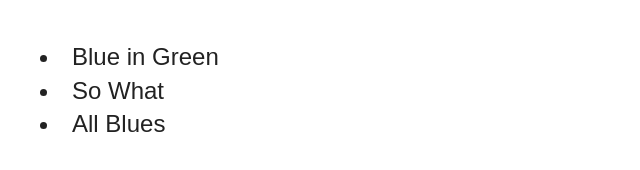
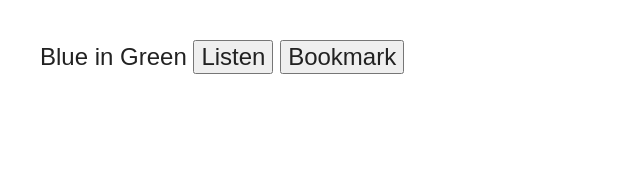
Before and after one commit to brokerstir/total-backbone, a plain HTML site: page index.html in a window 1280 px wide. Shown: the whole page, without its empty margins (0-640 px from the left). Drawn offline with Linux system fonts and the light colour scheme.

Commit message:
handle DOM events

```diff
--- a/index.html
+++ b/index.html
@@ -15,7 +15,7 @@
     </head>
     <body>
 
-        <div id="songs"></div>
+        <div id="container"></div>
 
         <script src="js/lib/jquery-min.js"></script>
         <script src="js/lib/underscore-min.js"></script>
--- a/js/main.js
+++ b/js/main.js
@@ -1,21 +1,37 @@
 
 var Song = Backbone.Model.extend();
 
+/*
 var Songs =  Backbone.Collection.extend({
 	model: Song
 });
+*/
 
 // create view class
+
 var SongView = Backbone.View.extend({
-	tagName: "li",
+	events: {
+		"click": "onClick",
+		"click .bookmark": "onClickBookmark",
+	},
+
+	onClick: function(){
+		console.log("Listen Clicked");
+	},
+
+	onClickBookmark: function(e){
+		e.stopPropagation();
+		console.log("Bookmark Clicked");
+	},
 
 	render: function(){
-		this.$el.html(this.model.get("title"));
+		this.$el.html(this.model.get("title") + " <button>Listen</button> <button class='bookmark'>Bookmark</button>");
 		return this;
 	}
 
 });
 
+/*
 var SongsView = Backbone.View.extend({
 	render: function(){
 		var self = this;
@@ -26,12 +42,24 @@ var SongsView = Backbone.View.extend({
 		});
 	}
 });
+*/
 
+/*
 var songs = new Songs([
 	new Song({ title: "Blue in Green"}),
 	new Song({ title: "So What"}),
 	new Song ({ title: "All Blues"})
 ]);
+*/
 
+/*
 var songsView = new SongsView({ el: "#songs", model: songs});
 songsView.render()
+*/
+
+
+
+var song = new Song({ title: "Blue in Green" })
+
+var songView = new SongView({ el: "#container", model: song });
+songView.render();
```
